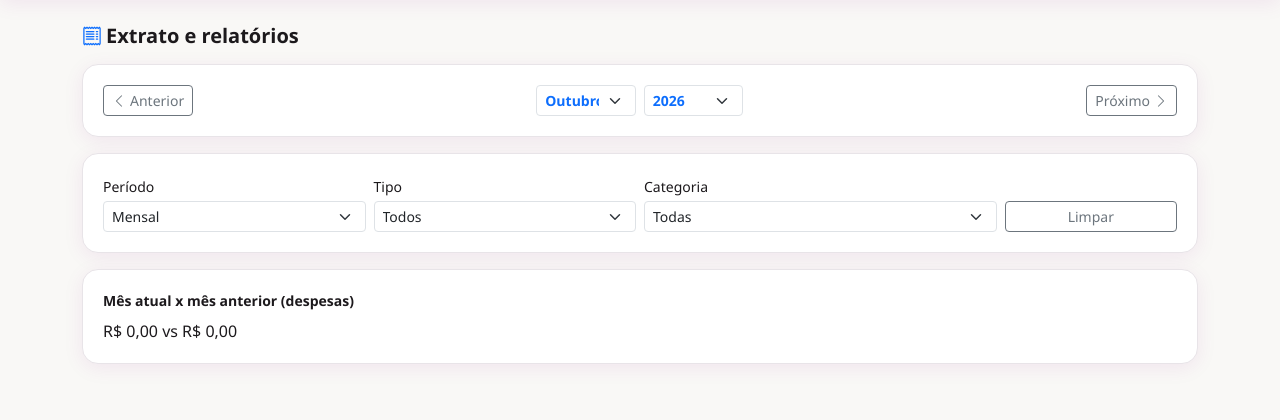
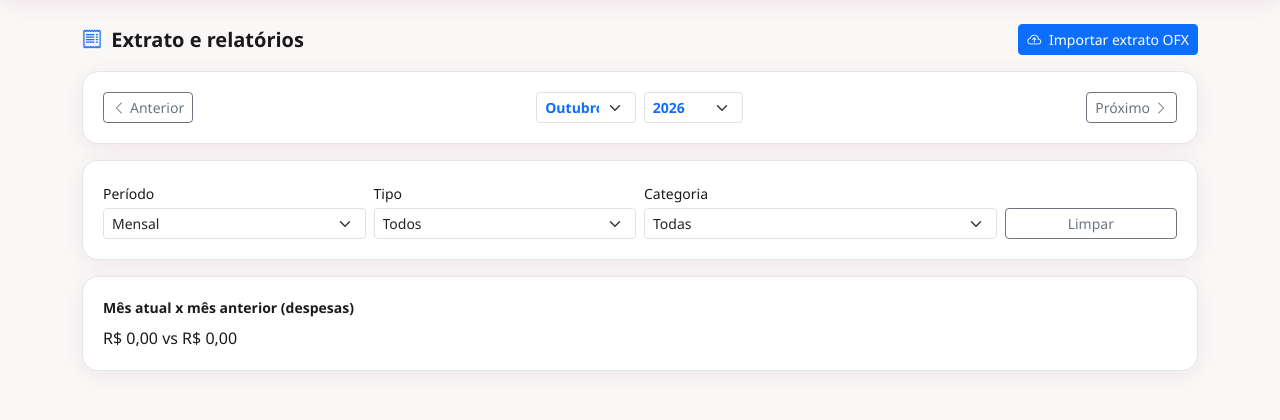
Before and after one commit to guilhermefs02-ux/FinanceEasy, a Django app: page /financas/extrato/ in a window 1280 px wide. Shown: the part 56-476 px from the top of the page. Run offline with Django 5.2, Linux system fonts and the light colour scheme; a user stored in the database is signed in; data comes from the database, SQL or seed files in the repository; tables that the repository leaves empty hold one stand-in row (values such as "Sample post").

Commit message:
Update extrato.html

```diff
--- a/templates/transactions/extrato.html
+++ b/templates/transactions/extrato.html
@@ -1,24 +1,46 @@
 {% extends "base.html" %}
 {% load finance_extras %}
+
 {% block title %}Extrato — FinanceEasy{% endblock %}
+
 {% block content %}
-<h1 class="h5 fw-bold mb-3"><i class="bi bi-receipt text-primary me-1"></i>Extrato e relatórios</h1>
+<div class="d-flex justify-content-between align-items-center flex-wrap gap-2 mb-3">
+  <h1 class="h5 fw-bold mb-0">
+    <i class="bi bi-receipt text-primary me-1"></i>
+    Extrato e relatórios
+  </h1>
+
+  <a href="{% url 'transactions:importar_extrato' %}"
+     class="btn btn-primary btn-sm">
+    <i class="bi bi-cloud-arrow-up me-1"></i>
+    Importar extrato OFX
+  </a>
+</div>
 
 <!-- NAVEGAÇÃO TEMPORAL (Mês / Ano com Dropdowns e Setas) -->
 <div class="fe-card mb-3 d-flex justify-content-between align-items-center flex-wrap gap-2">
   <!-- Botão Anterior -->
-  <a href="?mes={% if mes_atual == 1 %}12{% else %}{{ mes_atual|add:'-1' }}{% endif %}&ano={% if mes_atual == 1 %}{{ ano_atual|add:'-1' }}{% else %}{{ ano_atual }}{% endif %}{% if filtro_tipo %}&tipo={{ filtro_tipo }}{% endif %}{% if filtro_categoria %}&categoria={{ filtro_categoria }}{% endif %}"
+  <a href="?mes={% if mes_atual == 1 %}12{% else %}{{ mes_atual|add:'-1' }}{% endif %}&ano={% if mes_atual == 1 %}{{ ano_atual|add:'-1' }}{% else %}{{ ano_atual }}{% endif %}{% if filtro_tipo %}&tipo={{ filtro_tipo }}{% endif %}{% if filtro_categoria %}&categoria={{ filtro_categoria }}{% endif %}{% if filtro_periodo %}&periodo={{ filtro_periodo }}{% endif %}"
      class="btn btn-sm btn-outline-secondary">
     <i class="bi bi-chevron-left me-1"></i>Anterior
   </a>
 
   <!-- Dropdowns de Mês e Ano -->
   <form method="get" class="d-flex align-items-center gap-2 m-0">
-    <!-- Preserva os filtros selecionados -->
-    {% if filtro_tipo %}<input type="hidden" name="tipo" value="{{ filtro_tipo }}">{% endif %}
-    {% if filtro_categoria %}<input type="hidden" name="categoria" value="{{ filtro_categoria }}">{% endif %}
+    {% if filtro_tipo %}
+      <input type="hidden" name="tipo" value="{{ filtro_tipo }}">
+    {% endif %}
+    {% if filtro_categoria %}
+      <input type="hidden" name="categoria" value="{{ filtro_categoria }}">
+    {% endif %}
+    {% if filtro_periodo %}
+      <input type="hidden" name="periodo" value="{{ filtro_periodo }}">
+    {% endif %}
 
-    <select name="mes" class="form-select form-select-sm fw-semibold text-primary" onchange="this.form.submit()">
+    <select name="mes"
+            class="form-select form-select-sm fw-semibold text-primary"
+            aria-label="Selecionar mês"
+            onchange="this.form.submit()">
       {% for num_mes, nome_mes in lista_meses %}
         <option value="{{ num_mes }}" {% if num_mes == mes_atual %}selected{% endif %}>
           {{ nome_mes }}
@@ -26,7 +48,10 @@
       {% endfor %}
     </select>
 
-    <select name="ano" class="form-select form-select-sm fw-semibold text-primary" onchange="this.form.submit()">
+    <select name="ano"
+            class="form-select form-select-sm fw-semibold text-primary"
+            aria-label="Selecionar ano"
+            onchange="this.form.submit()">
       {% for ano in anos_disponiveis %}
         <option value="{{ ano }}" {% if ano == ano_atual %}selected{% endif %}>
           {{ ano }}
@@ -36,7 +61,7 @@
   </form>
 
   <!-- Botão Próximo -->
-  <a href="?mes={% if mes_atual == 12 %}1{% else %}{{ mes_atual|add:'1' }}{% endif %}&ano={% if mes_atual == 12 %}{{ ano_atual|add:'1' }}{% else %}{{ ano_atual }}{% endif %}{% if filtro_tipo %}&tipo={{ filtro_tipo }}{% endif %}{% if filtro_categoria %}&categoria={{ filtro_categoria }}{% endif %}"
+  <a href="?mes={% if mes_atual == 12 %}1{% else %}{{ mes_atual|add:'1' }}{% endif %}&ano={% if mes_atual == 12 %}{{ ano_atual|add:'1' }}{% else %}{{ ano_atual }}{% endif %}{% if filtro_tipo %}&tipo={{ filtro_tipo }}{% endif %}{% if filtro_categoria %}&categoria={{ filtro_categoria }}{% endif %}{% if filtro_periodo %}&periodo={{ filtro_periodo }}{% endif %}"
      class="btn btn-sm btn-outline-secondary">
     Próximo<i class="bi bi-chevron-right ms-1"></i>
   </a>
@@ -45,47 +70,66 @@
 <!-- FILTROS DE PESQUISA -->
 <div class="fe-card mb-3">
   <form method="get" class="row g-2 align-items-end">
-    <!-- Preserva o mês e ano selecionados na navegação temporal -->
     <input type="hidden" name="mes" value="{{ mes_atual }}">
     <input type="hidden" name="ano" value="{{ ano_atual }}">
 
     <div class="col-6 col-md-3">
       <label class="form-label small mb-1">Período</label>
-      <select name="periodo" class="form-select form-select-sm" onchange="this.form.submit()">
+      <select name="periodo"
+              class="form-select form-select-sm"
+              onchange="this.form.submit()">
         <option value="diario" {% if filtro_periodo == "diario" %}selected{% endif %}>Diário</option>
         <option value="semanal" {% if filtro_periodo == "semanal" %}selected{% endif %}>Semanal</option>
         <option value="mensal" {% if filtro_periodo == "mensal" %}selected{% endif %}>Mensal</option>
         <option value="anual" {% if filtro_periodo == "anual" %}selected{% endif %}>Anual</option>
       </select>
     </div>
+
     <div class="col-6 col-md-3">
       <label class="form-label small mb-1">Tipo</label>
-      <select name="tipo" class="form-select form-select-sm" onchange="this.form.submit()">
+      <select name="tipo"
+              class="form-select form-select-sm"
+              onchange="this.form.submit()">
         <option value="">Todos</option>
         <option value="receita" {% if filtro_tipo == "receita" %}selected{% endif %}>Receitas</option>
         <option value="despesa" {% if filtro_tipo == "despesa" %}selected{% endif %}>Despesas</option>
       </select>
     </div>
+
     <div class="col-8 col-md-4">
       <label class="form-label small mb-1">Categoria</label>
-      <select name="categoria" class="form-select form-select-sm" onchange="this.form.submit()">
+      <select name="categoria"
+              class="form-select form-select-sm"
+              onchange="this.form.submit()">
         <option value="">Todas</option>
         {% for c in categorias_despesa %}
-          <option value="{{ c.pk }}" {% if filtro_categoria == c.pk|stringformat:"s" %}selected{% endif %}>{{ c.nome }}</option>
+          <option value="{{ c.pk }}" {% if filtro_categoria == c.pk|stringformat:"s" %}selected{% endif %}>
+            {{ c.nome }}
+          </option>
         {% endfor %}
       </select>
     </div>
+
     <div class="col-4 col-md-2">
-      <a href="{% url 'transactions:extrato' %}" class="btn btn-sm btn-outline-secondary w-100">Limpar</a>
+      <a href="{% url 'transactions:extrato' %}"
+         class="btn btn-sm btn-outline-secondary w-100">
+        Limpar
+      </a>
     </div>
   </form>
 </div>
 
 <!-- COMPARATIVO MÊS ATUAL X ANTERIOR -->
 <div class="fe-card mb-3">
-  <p class="fw-semibold mb-2 small">Mês atual x mês anterior (despesas)</p>
+  <p class="fw-semibold mb-2 small">
+    Mês atual x mês anterior (despesas)
+  </p>
+
   <div class="d-flex justify-content-between align-items-center">
-    <span class="{% if privacy_mode_on %}fe-privado{% endif %}">{{ despesas_mes_atual|brl }} vs {{ despesas_mes_anterior|brl }}</span>
+    <span class="{% if privacy_mode_on %}fe-privado{% endif %}">
+      {{ despesas_mes_atual|brl }} vs {{ despesas_mes_anterior|brl }}
+    </span>
+
     {% if variacao_percentual is not None %}
       <span class="badge {% if variacao_percentual > 0 %}bg-danger{% else %}bg-success{% endif %}">
         {% if variacao_percentual > 0 %}+{% endif %}{{ variacao_percentual }}%
@@ -100,32 +144,56 @@
     <div class="fe-card d-flex justify-content-between align-items-center flex-wrap gap-2">
       <div>
         <span class="me-2">
-          {% if t.origem == "importado" %}<i class="bi bi-cloud-arrow-down text-muted" title="Importado"></i>{% else %}<i class="bi bi-pencil-square text-muted" title="Manual"></i>{% endif %}
-        </span>
-        <span class="fe-chip-categoria me-2">
-          {% if t.categoria %}<i class="bi {{ t.categoria.icone }}"></i>{{ t.categoria.nome }}{% else %}Sem categoria{% endif %}
+          {% if t.origem == "importado" %}
+            <i class="bi bi-cloud-arrow-down text-muted" title="Importado"></i>
+          {% else %}
+            <i class="bi bi-pencil-square text-muted" title="Manual"></i>
+          {% endif %}
         </span>
 
-        <!-- INDICADOR DE RECORRÊNCIA OU PARCELA (1/6, 2/6, Fixa) -->
+        <span class="fe-chip-categoria me-2">
+          {% if t.categoria %}
+            <i class="bi {{ t.categoria.icone }}"></i>{{ t.categoria.nome }}
+          {% else %}
+            Sem categoria
+          {% endif %}
+        </span>
+
         {% if t.identificador_parcela %}
-          <span class="badge bg-secondary me-2">{{ t.identificador_parcela }}</span>
+          <span class="badge bg-secondary me-2">
+            {{ t.identificador_parcela }}
+          </span>
         {% endif %}
 
-        <!-- BADGE DE STATUS (Confirmado / Pendente) -->
         {% if t.status == 'PENDENTE' %}
           <span class="badge bg-warning text-dark">Pendente</span>
         {% endif %}
 
-        <div class="small text-muted mt-1">{{ t.descricao|default:"(sem descrição)" }} — {{ t.data|date:"d/m/Y" }}</div>
+        <div class="small text-muted mt-1">
+          {{ t.descricao|default:"(sem descrição)" }} — {{ t.data|date:"d/m/Y" }}
+        </div>
       </div>
+
       <div class="d-flex align-items-center gap-3">
         <span class="fw-semibold {% if t.tipo == 'receita' %}text-success{% else %}text-danger{% endif %} {% if privacy_mode_on %}fe-privado{% endif %}">
           {% if t.tipo == 'despesa' %}-{% else %}+{% endif %}{{ t.valor|brl }}
         </span>
-        <a href="{% url 'transactions:editar_transacao' t.pk %}" class="btn btn-sm btn-outline-secondary"><i class="bi bi-pencil"></i></a>
-        <form method="post" action="{% url 'transactions:excluir_transacao' t.pk %}" data-confirm="Excluir este lançamento?">
+
+        <a href="{% url 'transactions:editar_transacao' t.pk %}"
+           class="btn btn-sm btn-outline-secondary"
+           aria-label="Editar lançamento">
+          <i class="bi bi-pencil"></i>
+        </a>
+
+        <form method="post"
+              action="{% url 'transactions:excluir_transacao' t.pk %}"
+              data-confirm="Excluir este lançamento?">
           {% csrf_token %}
-          <button type="submit" class="btn btn-sm btn-outline-danger"><i class="bi bi-trash"></i></button>
+          <button type="submit"
+                  class="btn btn-sm btn-outline-danger"
+                  aria-label="Excluir lançamento">
+            <i class="bi bi-trash"></i>
+          </button>
         </form>
       </div>
     </div>
```
